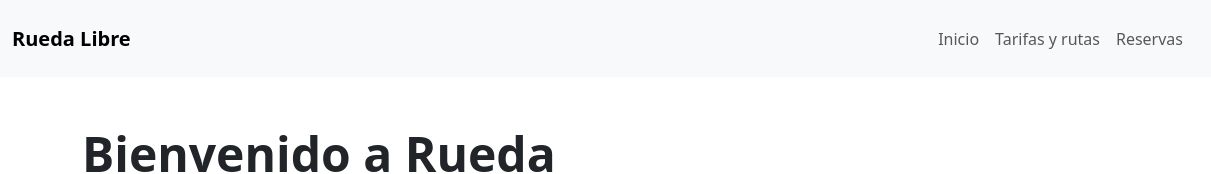
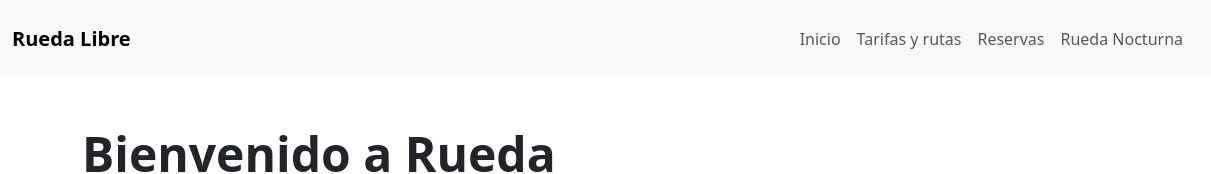
Before and after one commit to JuanOsorioa/rueda-libre, a plain HTML site: page index.html in a window 1280 px wide. Shown: the top 174 px of the page, 0-1211 px from the left. Drawn offline with nearby package versions, Linux system fonts and the light colour scheme.

```diff
--- a/index.html
+++ b/index.html
@@ -37,6 +37,10 @@
 
                         <li class="nav-item">
                             <a class="nav-link" href="./paginas/reservas.html">Reservas</a>
+                        </li>
+
+                        <li class="nav-item">
+                            <a class="nav-link" href="./nocturna/index.html">Rueda Nocturna</a>
                         </li>
 
                         <li class="nav-item ms-lg-3">
--- a/nocturna/package.json
+++ b/nocturna/package.json
@@ -1,4 +1,8 @@
 {
+  "scripts": {
+    "dev": "npx @tailwindcss/cli -i ./src/input.css -o ./output.css --watch",
+    "build": "npx @tailwindcss/cli -i ./src/input.css -o ./output.css --minify"
+  },
   "dependencies": {
     "@tailwindcss/cli": "^4.3.5",
     "tailwindcss": "^4.3.5"
```
Also changed, not shown: .github/workflows/deploy.yml (added), nocturna/output.css.
